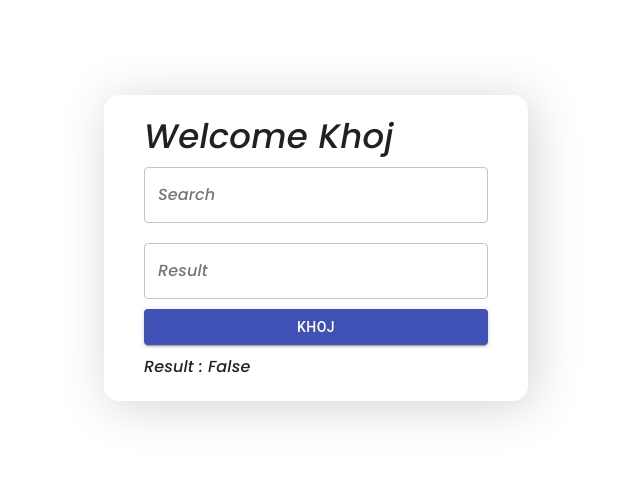
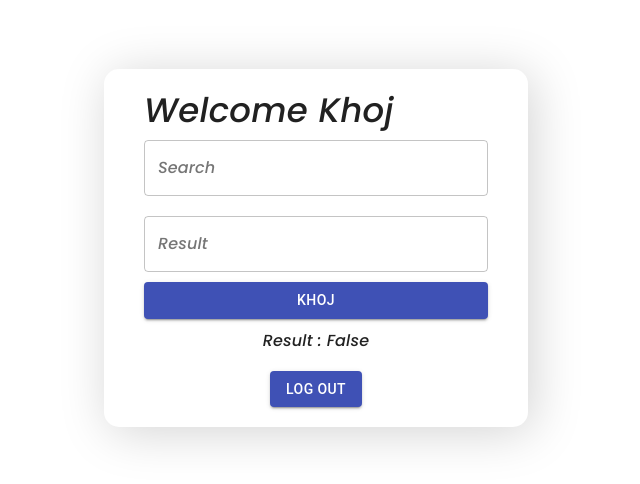
Before and after one commit to Shakib448/company-task-code-pari-nah, a React (Create React App) app in the folder client/: page /home in a window 1280 px wide. Shown: the part 152-636 px from the top of the page, without its empty margins (324-964 px from the left). Built offline with nearby package versions, Linux system fonts and the light colour scheme.

Commit message:
WIP on Khoj

```diff
--- a/client/src/Components/Home.js
+++ b/client/src/Components/Home.js
@@ -9,8 +9,11 @@ import {
   Box,
 } from "@material-ui/core";
 import clsx from "clsx";
-import React, { useState } from "react";
+import React, { useEffect, useState } from "react";
 import { useForm } from "react-hook-form";
+import { useDispatch, useSelector } from "react-redux";
+import { useHistory } from "react-router-dom";
+import { logOut, userInfo } from "../redux/slices/userSlice";
 
 const useStyles = makeStyles(() => ({
   root: {
@@ -30,6 +33,16 @@ const Home = () => {
   const { register, handleSubmit } = useForm();
   const [search, setSearch] = useState([]);
   const [result, setResult] = useState([]);
+
+  const dispatch = useDispatch();
+  const { success } = useSelector(userInfo);
+  const history = useHistory();
+
+  useEffect(() => {
+    if (!success) {
+      history.push("/");
+    }
+  }, [history, success]);
 
   const onSubmit = (data, e) => {
     setSearch(data.search);
@@ -66,13 +79,22 @@ const Home = () => {
               <Button variant="contained" type="submit" color="primary">
                 Khoj
               </Button>
-              <Box mt={1}>
-                <Typography variant="subtitle1">
+              <Box mt={1} mb={2}>
+                <Typography variant="subtitle1" align="center">
                   Result : {isResult.length !== 0 ? "True" : "False"}
                 </Typography>
               </Box>
             </Grid>
           </form>
+          <Grid container justify="center">
+            <Button
+              color="primary"
+              variant="contained"
+              onClick={() => dispatch(logOut())}
+            >
+              Log Out
+            </Button>
+          </Grid>
         </Paper>
       </Grid>
     </Container>
--- a/client/src/Components/Login.js
+++ b/client/src/Components/Login.js
@@ -37,13 +37,13 @@ const Login = () => {
   const { success, loading } = useSelector(userInfo);
   const history = useHistory();
 
-  // useEffect(() => {
-  //   if (success) {
-  //     history.push("/home");
-  //   } else {
-  //     history.push("/");
-  //   }
-  // }, [history, success]);
+  useEffect(() => {
+    if (success) {
+      history.push("/home");
+    } else {
+      history.push("/");
+    }
+  }, [history, success]);
 
   const onSubmit = (data, e) => {
     dispatch(loginAuthUser(data));
--- a/client/src/Components/Register.js
+++ b/client/src/Components/Register.js
@@ -35,13 +35,11 @@ const Register = () => {
   const { success } = useSelector(userInfo);
   const history = useHistory();
 
-  // useEffect(() => {
-  //   if (success) {
-  //     history.push("/home");
-  //   } else {
-  //     history.push("/");
-  //   }
-  // }, [history, success]);
+  useEffect(() => {
+    if (success) {
+      history.push("/home");
+    }
+  }, [history, success]);
 
   const onSubmit = (data, e) => {
     dispatch(registerAuthUser(data));
--- a/client/src/api/authApi.js
+++ b/client/src/api/authApi.js
@@ -1,6 +1,6 @@
 import Axios from "../AxiosConfig/AxiosConfig";
 
-export const loginApi = async (loginData, token) => {
+export const loginApi = async (loginData) => {
   const { data } = await Axios.post("/api/users/login", loginData);
   localStorage.setItem("userInfo", JSON.stringify(data));
   return data;
--- a/client/src/redux/slices/userSlice.js
+++ b/client/src/redux/slices/userSlice.js
@@ -3,13 +3,8 @@ import { registerApi, loginApi } from "../../api/authApi";
 
 export const loginAuthUser = createAsyncThunk(
   "user/login",
-  async (authData, { getState }) => {
-    const {
-      entities: {
-        user: { userInfo },
-      },
-    } = getState();
-    return loginApi(authData, userInfo.token);
+  async (authData) => {
+    return loginApi(authData);
   }
 );
 export const registerAuthUser = createAsyncThunk(
@@ -30,7 +25,7 @@ const userSlice = createSlice({
     userInfo: userInfoFromStorage,
     error: {},
     registerInfo: [],
-    success: false,
+    success: true,
   },
   reducers: {
     logOut: (state, action) => {
```
